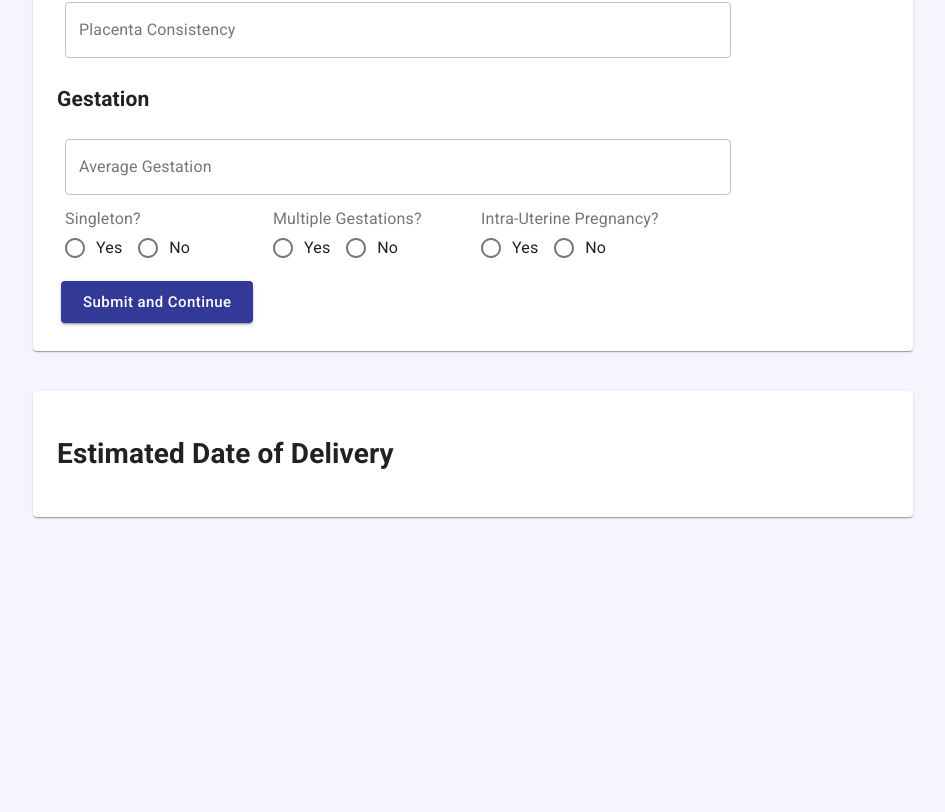
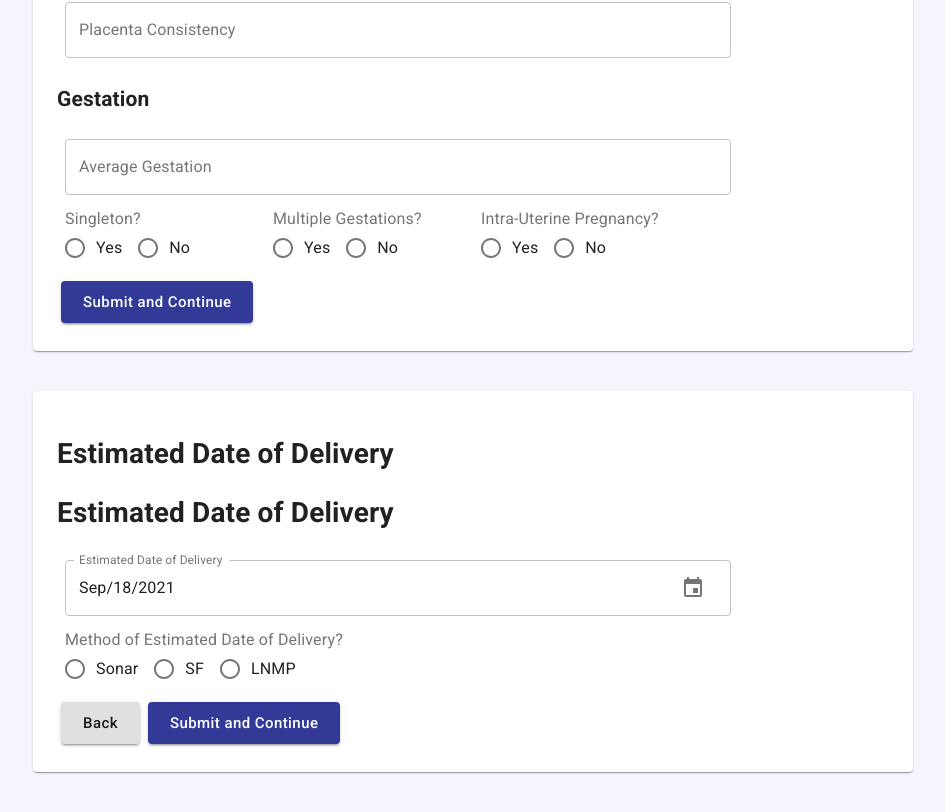
Before and after one commit to ImhotechSolutions/hackmit21, a React (Create React App) app in the folder frontend/: page / in a window 1280 px wide. Shown: the part 1048-1860 px from the top of the page, without its empty margins (327-1272 px from the left). Before the commit the page ends 1605 px from the top, so only its background shows below. Built offline with nearby package versions, Linux system fonts and the light colour scheme.

Commit message:
estimated date of delivery form

```diff
--- a/frontend/src/pages/Patients/Patient.js
+++ b/frontend/src/pages/Patients/Patient.js
@@ -1,5 +1,6 @@
 import React from 'react'
 import GestationalProfile from "./PatientForms/GestationalProfile";
+import EstimatedDateOfDelivery from './PatientForms/EstimatedDateOfDelivery';
 import PageHeader from "../../components/PageHeader";
 import PeopleOutlineTwoToneIcon from '@material-ui/icons/PeopleOutlineTwoTone';
 import { Paper,makeStyles } from '@material-ui/core';
@@ -32,6 +33,7 @@ const Patient = () => {
 
             <Paper className={classes.pageContent}>
                 <h1>Estimated Date of Delivery</h1>
+                <EstimatedDateOfDelivery />
             </Paper>
         </>
     )
--- /dev/null
+++ b/frontend/src/pages/Patients/PatientForms/EstimatedDateOfDelivery.js
@@ -0,0 +1,83 @@
+import React from 'react'
+
+import { Grid, } from '@material-ui/core';
+import Controls from "../../../components/controls/Controls";
+import { Form } from '../../../components/useForm';
+import * as patientService from "../../../services/patientService";
+
+import { Formik } from "formik";
+import * as yup from "yup";
+
+const schema = yup.object().shape({
+    estimatedDateOfDelivery: yup.date(),
+    methodOfEstimatedDateOfDelivery: yup.string().oneOf(["sonar", "sf", "LNMP", "lnmp"])
+  });
+
+const initialValues = {
+    estimatedDateOfDelivery: new Date(),
+    methodOfEstimatedDateOfDelivery: ""
+}
+
+const methodofEDDItems = [
+    { id: 'sonar', title: 'Sonar'},
+    { id: 'sf', title: 'SF'},
+    { id: 'lnmp', title: 'LNMP'}
+]
+
+const EstimatedDateOfDelivery = ({onBackClick}) => {
+    return (
+        <Formik
+            validationSchema={schema}
+            onSubmit={(values) => console.log(values)}
+            initialValues = {initialValues}
+        >
+
+            {({
+              handleSubmit,
+              handleChange,
+              handleBlur,
+              values,
+              touched,
+              isValid,
+              errors,
+            }) => (
+                <Form noValidate onSubmit={handleSubmit}>
+                    <h1>Estimated Date of Delivery</h1>
+
+                    <Grid>
+                        <Controls.DatePicker
+                            name="estimatedDateOfDelivery"
+                            label="Estimated Date of Delivery"
+                            value={values.estimatedDateOfDelivery}
+                            onChange={handleChange}
+                        />
+                        <Controls.RadioGroup
+                            name="methodOfEstimatedDateOfDelivery"
+                            label="Method of Estimated Date of Delivery?"
+                            items={methodofEDDItems}
+                            value={values.methodOfEstimatedDateOfDelivery}
+                            onChange={handleChange}
+                        />
+                    </Grid>
+
+                    <div>
+                        <Controls.Button
+                            text="Back"
+                            onClick={onBackClick}
+                            color="default"
+                        />
+
+                        <Controls.Button
+                            text="Submit and Continue"
+                            onClick={handleSubmit}
+                        />
+                    </div>
+                </Form>
+
+            )}
+
+        </Formik>
+    )
+}
+
+export default EstimatedDateOfDelivery
```
Also changed, not shown: 1 other file (tests, documents, lock files or other folders).
